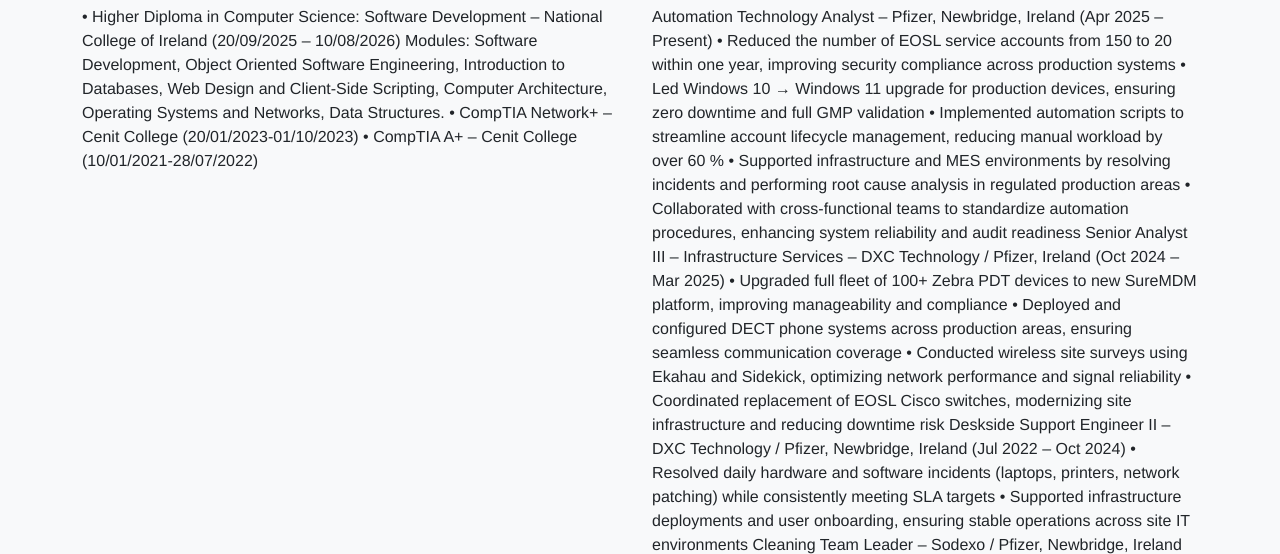
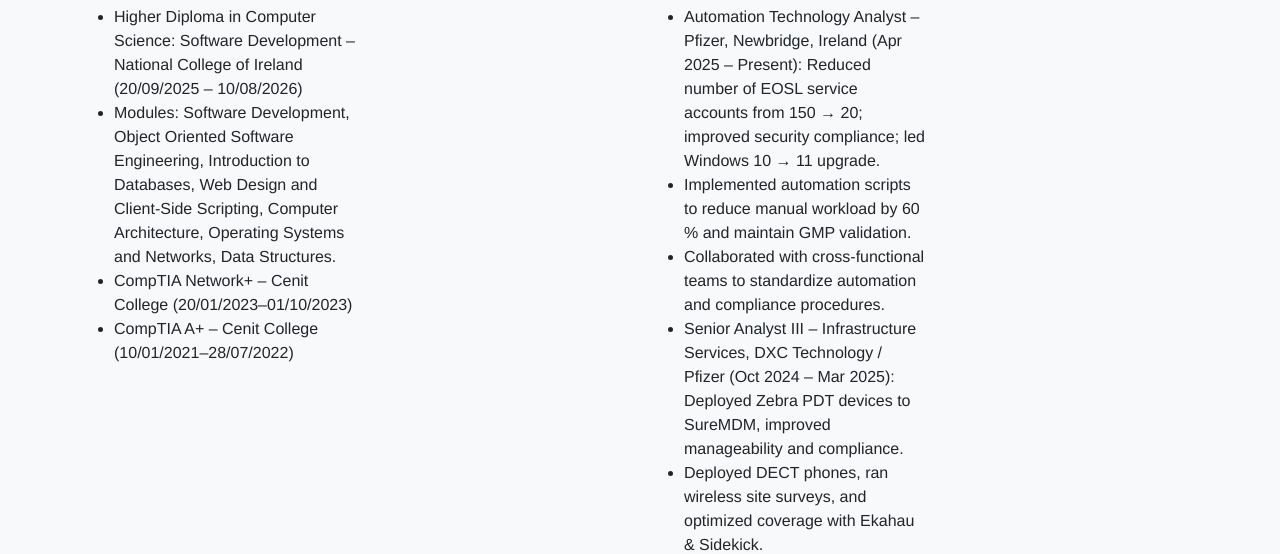
Before and after one commit to DawidNowak2025/DawidNowak2025.github.io, a plain HTML site: page index.html in a window 1280 px wide. Shown: the part 246-800 px from the top of the page. Drawn offline with nearby package versions, Linux system fonts and the light colour scheme.

Commit message:
Update index.html

```diff
--- a/index.html
+++ b/index.html
@@ -21,32 +21,33 @@
     <div class="row">
       <!-- Left Column -->
       <div class="col-md-6 mb-4">
-        <h2 id="education">Education</h2>
-        <p>•	Higher Diploma in Computer Science: Software Development – National College of Ireland (20/09/2025 – 10/08/2026) Modules: Software Development, Object Oriented Software Engineering, Introduction to Databases, Web Design and Client-Side Scripting, Computer Architecture, Operating Systems and Networks, Data Structures.
-•	CompTIA Network+ – Cenit College (20/01/2023-01/10/2023)
-•	CompTIA A+ – Cenit College (10/01/2021-28/07/2022)
-</p>
+        <!-- Education -->
+<div class="col-md-6 mb-4">
+  <h2 id="education">Education</h2>
+  <ul>
+    <li>Higher Diploma in Computer Science: Software Development – National College of Ireland (20/09/2025 – 10/08/2026)</li>
+    <li>Modules: Software Development, Object Oriented Software Engineering, Introduction to Databases, Web Design and Client-Side Scripting, Computer Architecture, Operating Systems and Networks, Data Structures.</li>
+    <li>CompTIA Network+ – Cenit College (20/01/2023–01/10/2023)</li>
+    <li>CompTIA A+ – Cenit College (10/01/2021–28/07/2022)</li>
+  </ul>
+</div>
       </div>
 
       <!-- Right Column -->
       <div class="col-md-6 mb-4">
-        <h2>Work Experience</h2>
-        <p>Automation Technology Analyst – Pfizer, Newbridge, Ireland (Apr 2025 – Present)
-•	Reduced the number of EOSL service accounts from 150 to 20 within one year, improving security compliance across production systems
-•	Led Windows 10 → Windows 11 upgrade for production devices, ensuring zero downtime and full GMP validation
-•	Implemented automation scripts to streamline account lifecycle management, reducing manual workload by over 60 %
-•	Supported infrastructure and MES environments by resolving incidents and performing root cause analysis in regulated production areas
-•	Collaborated with cross-functional teams to standardize automation procedures, enhancing system reliability and audit readiness
-Senior Analyst III – Infrastructure Services – DXC Technology / Pfizer, Ireland (Oct 2024 – Mar 2025)
-•	Upgraded full fleet of 100+ Zebra PDT devices to new SureMDM platform, improving manageability and compliance
-•	Deployed and configured DECT phone systems across production areas, ensuring seamless communication coverage
-•	Conducted wireless site surveys using Ekahau and Sidekick, optimizing network performance and signal reliability
-•	Coordinated replacement of EOSL Cisco switches, modernizing site infrastructure and reducing downtime risk
-Deskside Support Engineer II – DXC Technology / Pfizer, Newbridge, Ireland (Jul 2022 – Oct 2024)
-•	Resolved daily hardware and software incidents (laptops, printers, network patching) while consistently meeting SLA targets
-•	Supported infrastructure deployments and user onboarding, ensuring stable operations across site IT environments
-Cleaning Team Leader – Sodexo / Pfizer, Newbridge, Ireland (Mar 2006 – Jun 2022)
-</p>
+       <!-- Work Experience -->
+<div class="col-md-6 mb-4">
+  <h2>Work Experience</h2>
+  <ul>
+    <li>Automation Technology Analyst – Pfizer, Newbridge, Ireland (Apr 2025 – Present): Reduced number of EOSL service accounts from 150 → 20; improved security compliance; led Windows 10 → 11 upgrade.</li>
+    <li>Implemented automation scripts to reduce manual workload by 60 % and maintain GMP validation.</li>
+    <li>Collaborated with cross-functional teams to standardize automation and compliance procedures.</li>
+    <li>Senior Analyst III – Infrastructure Services, DXC Technology / Pfizer (Oct 2024 – Mar 2025): Deployed Zebra PDT devices to SureMDM, improved manageability and compliance.</li>
+    <li>Deployed DECT phones, ran wireless site surveys, and optimized coverage with Ekahau & Sidekick.</li>
+    <li>Deskside Support Engineer II – DXC Technology / Pfizer (Jul 2022 – Oct 2024): Resolved incidents, ensured SLA targets, supported deployments and onboarding.</li>
+    <li>Cleaning Team Leader – Sodexo / Pfizer, Newbridge (Mar 2006 – Jun 2022).</li>
+  </ul>
+</div>
       </div>
     </div>
 
```
